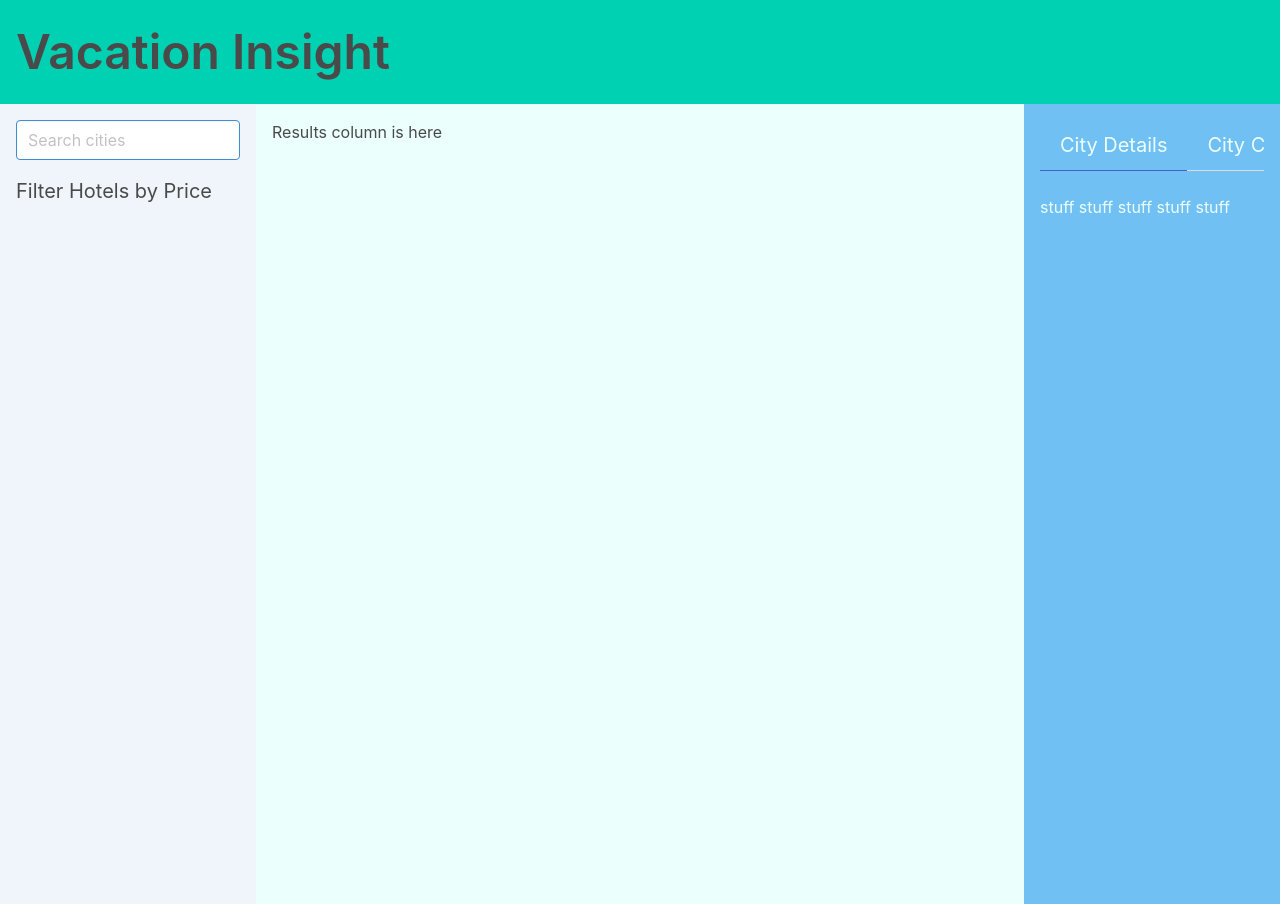
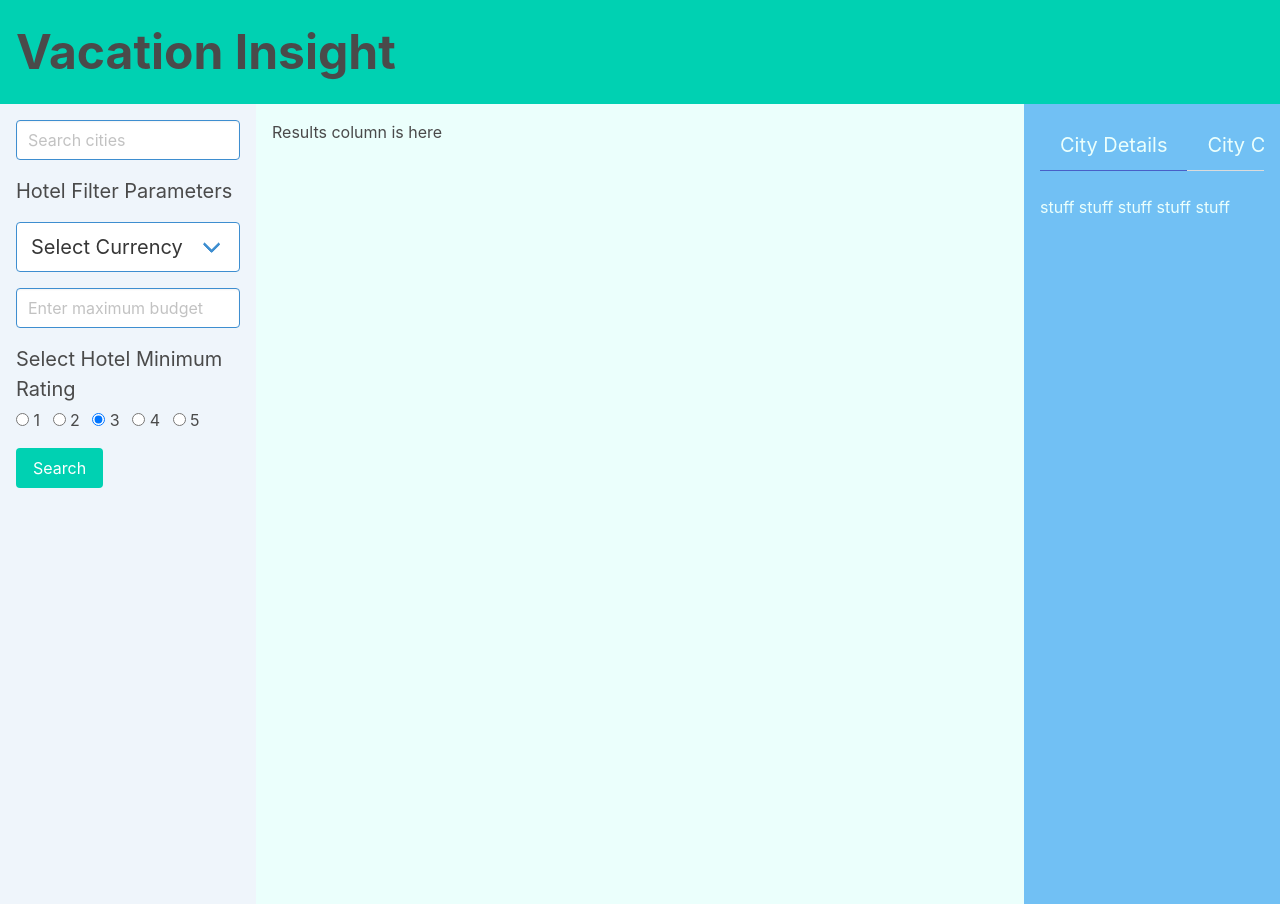
Before and after one commit to Tony-Coniglio/Vacation-Insight, a plain HTML site: page index.html in a window 1280 px wide. Drawn offline with nearby package versions, Linux system fonts and the light colour scheme.

Commit message:
added input fields for city search and hotel parameters, will change rating to accommodate a scale of 0 to 10 vs. 0 to 5.

```diff
--- a/assets/js/script.js
+++ b/assets/js/script.js
@@ -1,6 +1,38 @@
 var citiesTab = $('#city-tab');
+var searchButton = $('#hotel-search');
+searchButton.on('click', searchHotels);
+citiesTab.on('click', citiesTabClicked);
 
-citiesTab.on('click', citiesTabClicked);
+//where hotel search API calls and returns will go to fetch hotel name, thumbnail, and hopefully link to the offer
+function searchHotels(e)
+{
+	$('#search-warning').text("");
+	var errMsg = "";
+	//city name input, this should be replaced by the auto-complete api
+	var cityName = $('#hotel-city').val();
+	if(cityName === "")
+	{
+		errMsg += "<p>Please enter a city.</p>"
+	}
+
+	//hotel parameters
+	var currencyType = $('#hotel-currency-select').val();
+
+	var maximumBudget = $('#hotel-currency-quantity').val();
+	if(!maximumBudget.match(/^\d+$/)) {
+		errMsg += "<p>Please enter a number for the budget.</p>";
+	}
+
+	var hotelMinRating = $('input:radio[name=review]:checked').val();
+	console.log(maximumBudget);
+
+	if(errMsg.length > 0)
+	{
+		$('#search-warning').append(errMsg);
+		return;
+	}
+
+}
 
 
 //swaps the city detail tab based on which one is focused.
--- a/index.html
+++ b/index.html
@@ -10,12 +10,58 @@
     </head>
     <body>
         <div class="column is-full has-background-primary p-4">
-            <h1 class="is-size-1 has-text-weight-semibold">Vacation Insight</h1>
+            <h1 class="is-size-1 has-text-weight-bold">Vacation Insight</h1>
         </div>
         <div class="columns m-auto">
             <nav class="column is-one-fifth has-background-info-light p-4 edge-column">
-                <input class="input is-info" type="text" placeholder="Search cities">
-                <h2 class="mt-4 is-size-5">Filter Hotels by Price</h2>
+                <input class="input is-info" type="text" placeholder="Search cities" id="hotel-city">
+                <h2 class="mt-4 is-size-5">Hotel Filter Parameters</h2>
+                <div class="select is-info is-medium mt-4">
+                    <select id="hotel-currency-select">
+                        <option value="USD">Select Currency</option>
+                        <option value="USD">US Dollar</option>
+                        <option value="CAD">Canadian Dollar</option>
+                        <option value="EUR">Euro</option>
+                        <option value="GBP">British Pound</option>
+                        <option value="CHF">Swiss Franc</option>
+                        <option value="CNY">Chinese Yuan</option>
+                        <option value="HKD">Hong Kong Dollar</option>
+                        <option value="KRW">Korean Won</option>
+                        <option value="JPY">Japanese Yen</option>
+                        <option value="NZD">New Zealand Dollar</option>
+                    </select>
+                </div>
+                <input class="input is-info mt-4" type="text" placeholder="Enter maximum budget" id="hotel-currency-quantity">
+                <h2 class="mt-4 is-size-5">Select Hotel Minimum Rating</h2>
+                <div class="control mt-1" id="hotel-rating">
+                    <label class="radio">
+                        <input type="radio" name="review" value="1">
+                        1
+                        </input>
+                    </label>
+                    <label class="radio">
+                        <input type="radio" name="review" value="2">
+                        2
+                        </input>
+                    </label>
+                    <label class="radio">
+                        <input type="radio" name="review" checked value="3">
+                        3
+                        </input>
+                    </label>
+                    <label class="radio">
+                        <input type="radio" name="review" value="4">
+                        4
+                        </input>
+                    </label>
+                    <label class="radio">
+                        <input type="radio" name="review" value="5">
+                        5
+                        </input>
+                    </label>
+                </div>
+                <button class="button is-primary mt-4" id="hotel-search">Search</button>
+                <div class="is-size-7 has-text-danger" id="search-warning"></div>
             </nav>
             <div class="column is-three-fifths has-background-primary-light p-4 main-column">
                 <p>Results column is here</p>
@@ -31,6 +77,7 @@
                         </li>
                     </ul>
                 </div>
+                <!-- Put city detail and climate stuff in the elements below -->
                 <div class="has-text-primary-light is-visible" id="city-details">
                     <p>stuff stuff stuff stuff stuff</p>
                 </div>
```
